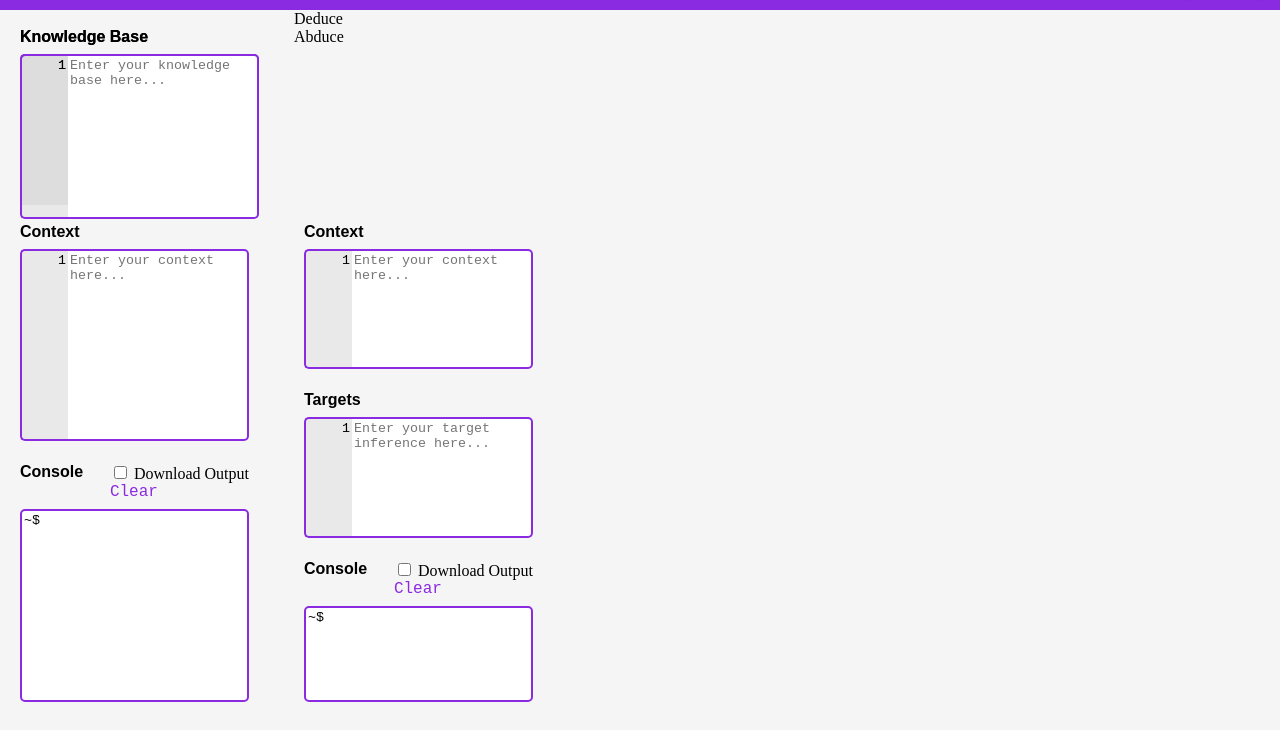
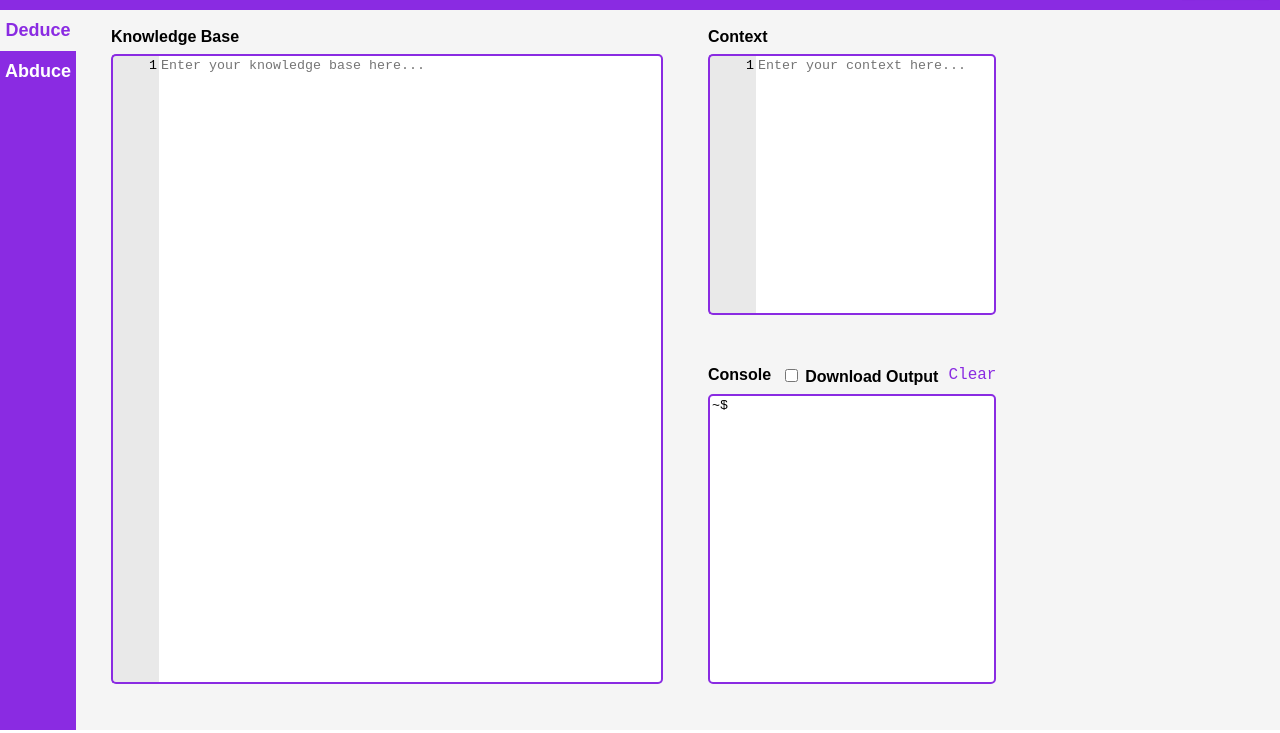
Before and after one commit to VMarkos/prudens-js, a plain HTML site: page index.html in a window 1280 px wide. Shown: the part 67-800 px from the top of the page. Drawn offline with Linux system fonts and the light colour scheme.

Commit message:
Update styling stuff

```diff
--- a/style_1.css
+++ b/style_1.css
@@ -9,6 +9,12 @@ a {
 }
 
 .label {
+    font-family: Ubuntu, Arial, Helvetica, sans-serif;
+    font-weight: 600;
+    max-height: fit-content;
+}
+
+label {
     font-family: Ubuntu, Arial, Helvetica, sans-serif;
     font-weight: 600;
     max-height: fit-content;
@@ -160,7 +166,8 @@ textarea:focus {
 }
 
 .body-container {
-    background-color:  whitesmoke;
+    display: flex;
+    background-color: blueviolet;
     width: 100%;
     height: 90%;
 }
@@ -169,15 +176,20 @@ textarea:focus {
     background-color: white;
 }
 
+.body-container.contact {
+    justify-content: center;
+    background-color: white;
+    justify-content: start;
+}
+
 .main-body {
     display: grid;
-    background-color: inherit;
+    background-color: whitesmoke;
     width: fit-content;
-    height: 90%;
-    row-gap: 10px;
+    height: 100%;
+    width: 100%;
     column-gap: 25px;
-    grid-template-columns: 1fr 1fr;
-    padding-left: 10px;
+    grid-template-columns: 0.1fr 1fr 1fr;
     padding-right: 10px;
 }
 
@@ -185,7 +197,64 @@ textarea:focus {
     margin: 10px;
 }
 
+.tab-menu {
+    grid-column: 1 / 2;
+    grid-row: 1 / 2;
+    display: flex;
+    flex-direction: column;
+    background-color: blueviolet;
+    justify-content: top;
+    align-items: center;
+    height: 100%;
+    box-sizing: border-box;
+}
+
+.tab-button {
+    background-color: inherit;
+    padding-top: 10px;
+    padding-bottom: 10px;
+    color: white;
+    font-family: Arial, Helvetica, sans-serif;
+    font-size: large;
+    font-weight: 800;
+    margin-left: 5px;
+    margin-right: 5px;
+    transition-duration: 0.4s;
+    text-align: center;
+    width: 100%;
+    cursor: pointer;
+}
+
+.tab-button.selected {
+    background-color: whitesmoke;
+    color: blueviolet;
+}
+
+.tab-button:hover {
+    opacity: 0.5;
+    background-color: whitesmoke;
+    color: blueviolet
+}
+
+.tab-button:active {
+    opacity: 1;
+    background-color: whitesmoke;
+    color: blueviolet
+}
+
+.tab-button:focus {
+    opacity: 1;
+    background-color: whitesmoke;
+    color: blueviolet
+}
+
 .item-21 {
+    grid-column: 2 / 3;
+    grid-row: 1 / 2;
+    margin: 10px;
+}
+
+.toc-column {
     grid-column: 1 / 2;
     grid-row: 1 / 2;
     margin: 10px;
@@ -207,15 +276,25 @@ textarea:focus {
 }
 
 .sub-grid {
+    grid-column: 3 / 4;
+    grid-row: 1 / 2;
     display: grid;
-    background-color: inherit;
+    background-color: whitesmoke;
     width: fit-content;
-    height: 100%;
+    height: 90%;
     row-gap: 28px;
     column-gap: 25px;
     grid-template-rows: 1fr 1fr;
     grid-template-columns: 1fr;
     padding-right: 10px;
+}
+
+.sub-grid.abduce {
+    grid-template-rows: 1fr 1fr 2fr;
+}
+
+.hidden {
+    display: none;
 }
 
 .label-container {
@@ -227,6 +306,16 @@ textarea:focus {
     display: flex;
     flex-direction: row;
     justify-content: space-between;
+}
+
+.console-options {
+    display: flex;
+    flex-direction: row;
+    justify-content: space-between;
+}
+
+.console-option {
+    margin-left: 10px;
 }
 
 .clear-button {
@@ -284,7 +373,7 @@ textarea:focus {
     display: flex;
     flex-direction: row;
     width: 100%;
-    height: 100%;
+    height: 90%;
 }
 
 .line-numbers {
@@ -306,7 +395,7 @@ textarea:focus {
     border-bottom-right-radius: 0px;
     border-top-right-radius: 0px;
     box-sizing: border-box;
-    font-family: 'Courier New', Courier, monospace;
+    font-family: 'Ubuntu mono', 'Courier New', Courier, monospace;
     background-color: rgba(0,0,0,.05);
     overflow: hidden;
 }
```
